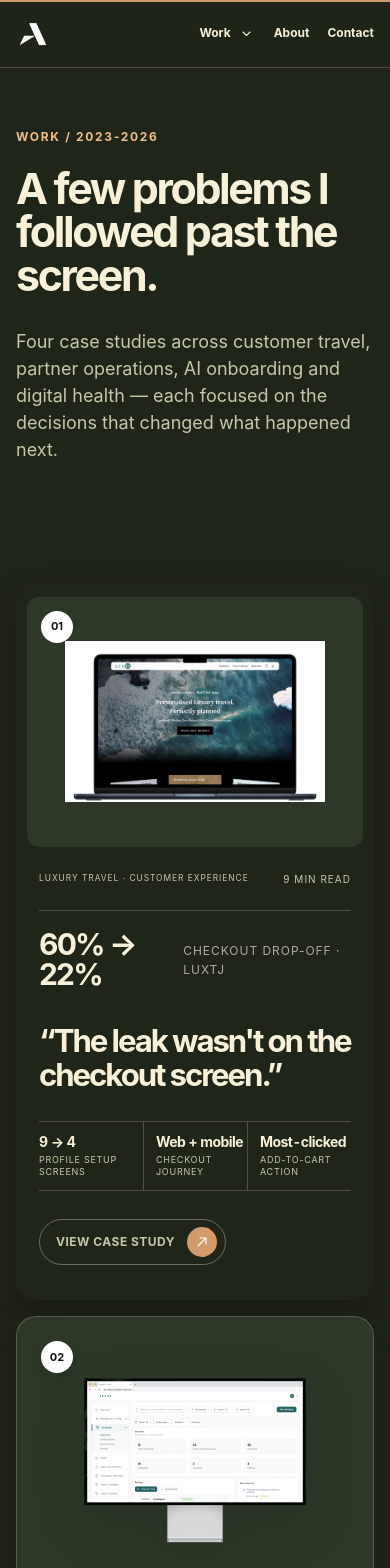
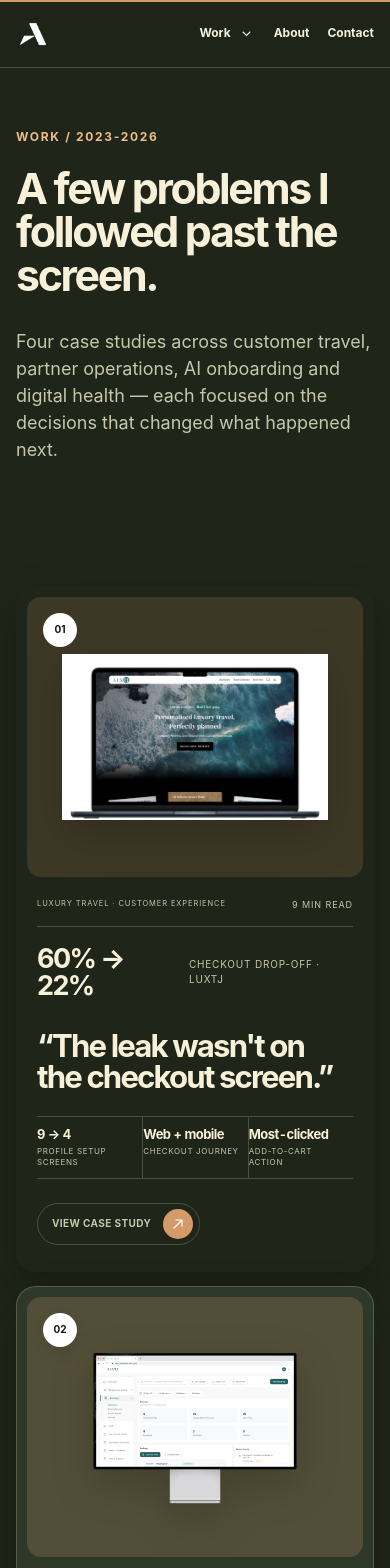
Before and after one commit to Akshayux/akshay-portfolio, a Next.js app: page /work in a window 390 px wide. Shown: the top 1568 px of the page. Built offline with nearby package versions, Linux system fonts and the light colour scheme.

Commit message:
Introduce bento work grid

```diff
--- a/app/components.tsx
+++ b/app/components.tsx
@@ -55,8 +55,8 @@ export function ProofStrip(){
   </dl>;
 }
 
-export function ProjectFeature({compact=false}:{compact?:boolean}){
-  return <article className={`case-study-card case-study-feature reveal ${compact?'project-feature-compact':''}`}>
+export function ProjectFeature({compact=false,bento=false}:{compact?:boolean;bento?:boolean}){
+  return <article className={`case-study-card case-study-feature reveal ${compact?'project-feature-compact':''} ${bento?'work-bento-feature':''}`}>
     <Link className="case-study-link" href="/work/luxtj" aria-label="Read the LUXTJ case study" data-cursor-label="View">
       <div className="case-study-media" data-parallax><img src="/optimized/luxtj-main.jpg" alt="LUXTJ personalised luxury-travel experience displayed on a laptop"/></div>
       <div className="case-study-copy">
@@ -70,7 +70,7 @@ export function ProjectFeature({compact=false}:{compact?:boolean}){
   </article>;
 }
 
-export function ProjectCard({index,title,label,metrics,readTime,description,image,href,inProgress=false}:{index:string;title:string;label:string;role:string;metrics:{value:string;label:string}[];readTime:string;description:string;outcome:string;signal:string;image:string;href:string;tags:string[];inProgress?:boolean}){
+export function ProjectCard({index,title,label,metrics,readTime,description,image,href,inProgress=false,bento=false}:{index:string;title:string;label:string;role:string;metrics:{value:string;label:string}[];readTime:string;description:string;outcome:string;signal:string;image:string;href:string;tags:string[];inProgress?:boolean;bento?:boolean}){
   const content=<>
       <div className="case-study-media" data-parallax><img src={image} loading="lazy" decoding="async" alt={`${title} project interface`}/><span>{index}</span></div>
       <div className="case-study-copy">
@@ -80,14 +80,14 @@ export function ProjectCard({index,title,label,metrics,readTime,description,imag
         <footer><span>{inProgress?'View snapshot':'View case study'}</span><Arrow/></footer>
       </div>
     </>;
-  return <article className={`case-study-card project-card-${index}${inProgress?' case-study-card-progress':''} reveal`}>
+  return <article className={`case-study-card project-card-${index}${inProgress?' case-study-card-progress':''}${bento?' work-bento-card':''} reveal`}>
     <Link className="case-study-link" href={href} aria-label={inProgress?`View the ${title} project snapshot`:`Read the ${title} case study`} data-cursor-label="Explore">{content}</Link>
   </article>;
 }
 
-export function CaseStudyStack({compact=false}:{compact?:boolean}){
+export function CaseStudyStack({compact=false,bento=false}:{compact?:boolean;bento?:boolean}){
   const projects=featuredProjects.slice(1);
-  return <div className={`case-study-stack${compact?' case-study-stack-static':''}`}><ProjectFeature compact={compact}/>{projects.map(project=><ProjectCard key={project.title} {...project}/>)}</div>;
+  return <div className={`case-study-stack${compact?' case-study-stack-static':''}${bento?' case-study-stack-bento':''}`}><ProjectFeature compact={compact} bento={bento}/>{projects.map(project=><ProjectCard key={project.title} {...project} bento={bento}/>)}</div>;
 }
 
 export function TestimonialsSection({index='05'}:{index?:string}={}){
--- a/app/page.tsx
+++ b/app/page.tsx
@@ -17,7 +17,7 @@ export default function Home(){return <PageFrame>
 
   <section className="featured-work shell" id="selected-work">
     <div className="editorial-heading reveal"><span>01</span><div><small>Work</small><h2>A few products I&apos;ve helped make clearer.</h2></div></div>
-    <CaseStudyStack/>
+    <CaseStudyStack bento/>
     <div className="more-work-heading reveal"><span>More selected work</span><Link className="text-link" href="/work" data-cursor-label="View">See all work <Arrow/></Link></div>
   </section>
 
--- a/app/refinements.css
+++ b/app/refinements.css
@@ -124,3 +124,61 @@ body{overflow-x:hidden}
   .page-hero h1{font-size:clamp(42px,11vw,58px)}
   .section{padding-block:78px}
 }
+
+/* Bento work grid: give each project a clear visual weight while keeping one
+   rhythm, one corner language and one obvious path into the case study. */
+.case-study-stack-bento{display:grid;grid-template-columns:repeat(12,minmax(0,1fr));grid-template-rows:minmax(300px,auto) minmax(300px,auto) minmax(250px,auto);gap:18px;align-items:stretch}
+.case-study-stack-bento>.case-study-card{position:relative!important;top:auto!important;height:auto!important;min-height:0;display:flex;padding:12px;border-radius:24px;background:var(--paper-2);border:1px solid var(--line);box-shadow:none;overflow:hidden;transition:transform .45s cubic-bezier(.22,1,.36,1),box-shadow .45s ease,background .3s ease}
+.case-study-stack-bento>.case-study-card>.case-study-link{display:flex;flex-direction:column;width:100%;height:100%;min-height:0;gap:0}
+.case-study-stack-bento>.case-study-feature{grid-column:span 7;grid-row:span 2;background:var(--paper-2);border-color:var(--line);color:var(--ink)}
+.case-study-stack-bento>.project-card-02,.case-study-stack-bento>.project-card-03{grid-column:span 5;grid-row:span 1}
+.case-study-stack-bento>.project-card-04{grid-column:1/-1;grid-row:span 1}
+.case-study-stack-bento .case-study-media,.case-study-stack-bento .case-study-feature .case-study-media{position:relative;flex:1 1 auto;min-height:0;height:auto;padding:22px;border-radius:16px;background:color-mix(in srgb,var(--paper) 84%,var(--accent) 16%)}
+.case-study-stack-bento .case-study-media img{width:90%;height:90%;max-height:none;object-fit:contain;filter:drop-shadow(0 14px 20px rgba(0,0,0,.18));transition:transform .65s cubic-bezier(.22,1,.36,1),filter .5s ease}
+.case-study-stack-bento .case-study-media>span,.case-study-stack-bento .case-study-feature .case-study-media::before{top:16px;left:16px;width:34px;height:34px;font-size:10px}
+.case-study-stack-bento .case-study-copy,.case-study-stack-bento .case-study-feature .case-study-copy{flex:0 0 auto;min-height:0;padding:20px 12px 12px;background:transparent;color:var(--ink)}
+.case-study-stack-bento .case-study-copy header,.case-study-stack-bento .case-study-feature .case-study-copy header{font-size:9px;line-height:1.3;color:var(--muted)}
+.case-study-stack-bento .case-study-copy h3,.case-study-stack-bento .case-study-feature .case-study-copy h3{margin:14px 0 0;font-size:clamp(24px,2.4vw,37px);line-height:1.02;letter-spacing:-.06em;color:var(--ink)}
+.case-study-stack-bento .case-study-feature .case-study-copy h3{font-size:clamp(28px,2.7vw,43px);font-weight:650;text-transform:none;color:var(--ink)}
+.case-study-stack-bento .case-study-lead-metric{margin-top:15px}
+.case-study-stack-bento .case-study-lead-metric strong{font-size:clamp(25px,2.2vw,34px)}
+.case-study-stack-bento .case-study-lead-metric span{font-size:10px;color:var(--muted)}
+.case-study-stack-bento .case-study-metrics{margin-top:18px}
+.case-study-stack-bento .case-study-metrics>div{padding:10px 8px 10px 0}
+.case-study-stack-bento .case-study-metrics dt{font-size:clamp(13px,1.35vw,18px)}
+.case-study-stack-bento .case-study-metrics dd{font-size:8px}
+.case-study-stack-bento .case-study-copy footer{width:max-content;min-height:42px;margin-top:18px;padding:5px 6px 5px 14px;font-size:10px;border-color:var(--line);color:var(--ink)}
+.case-study-stack-bento .case-study-copy footer .arrow-icon{width:30px;height:30px;font-size:13px}
+.case-study-stack-bento>.project-card-02 .case-study-media{background:color-mix(in srgb,var(--paper-2) 78%,var(--accent) 22%)}
+.case-study-stack-bento>.project-card-03 .case-study-media{background:color-mix(in srgb,var(--paper-2) 88%,var(--accent) 12%)}
+.case-study-stack-bento>.project-card-04 .case-study-link{display:grid;grid-template-columns:minmax(280px,.72fr) minmax(0,1.28fr);align-items:stretch}
+.case-study-stack-bento>.project-card-04 .case-study-media{height:auto;min-height:210px}
+.case-study-stack-bento>.project-card-04 .case-study-copy{padding:28px 28px 22px}
+.case-study-stack-bento>.project-card-04 .case-study-copy h3{max-width:720px;font-size:clamp(27px,2.7vw,42px)}
+.case-study-stack-bento>.project-card-04 .case-study-media img{width:86%;height:86%}
+@media (hover:hover) and (pointer:fine){
+  .case-study-stack-bento>.case-study-card:hover,.case-study-stack-bento>.case-study-card:focus-within{transform:translateY(-5px);box-shadow:0 24px 50px rgba(0,0,0,.2);z-index:3}
+  .case-study-stack-bento>.case-study-card:hover .case-study-media img,.case-study-stack-bento>.case-study-card:focus-within .case-study-media img{transform:scale(1.04);filter:drop-shadow(0 22px 28px rgba(0,0,0,.25))}
+  .case-study-stack-bento>.case-study-card:hover .case-study-copy footer .arrow-icon,.case-study-stack-bento>.case-study-card:focus-within .case-study-copy footer .arrow-icon{transform:translate(0,0) rotate(45deg)}
+}
+@media (max-width:1020px) and (min-width:761px){
+  .case-study-stack-bento{grid-template-columns:repeat(2,minmax(0,1fr));grid-template-rows:minmax(280px,auto) minmax(280px,auto) minmax(240px,auto);gap:16px}
+  .case-study-stack-bento>.case-study-feature,.case-study-stack-bento>.project-card-04{grid-column:1/-1}
+  .case-study-stack-bento>.case-study-feature{grid-row:span 1}
+  .case-study-stack-bento>.case-study-feature>.case-study-link{display:grid;grid-template-columns:minmax(0,1.05fr) minmax(0,.95fr)}
+  .case-study-stack-bento>.case-study-feature .case-study-media{height:auto}
+  .case-study-stack-bento>.project-card-04 .case-study-copy{padding:22px 24px 20px}
+}
+@media (max-width:760px){
+  .case-study-stack-bento{grid-template-columns:1fr;grid-template-rows:none;grid-auto-rows:auto;gap:14px}
+  .case-study-stack-bento>.case-study-card,.case-study-stack-bento>.case-study-feature,.case-study-stack-bento>.project-card-02,.case-study-stack-bento>.project-card-03,.case-study-stack-bento>.project-card-04{grid-column:auto;grid-row:auto;padding:10px;border-radius:20px}
+  .case-study-stack-bento>.case-study-feature>.case-study-link,.case-study-stack-bento>.project-card-04 .case-study-link{display:flex;flex-direction:column}
+  .case-study-stack-bento .case-study-media,.case-study-stack-bento .case-study-feature .case-study-media{flex:0 0 260px;min-height:260px;padding:20px;border-radius:14px}
+  .case-study-stack-bento>.case-study-feature .case-study-media{flex-basis:280px}
+  .case-study-stack-bento .case-study-copy,.case-study-stack-bento .case-study-feature .case-study-copy,.case-study-stack-bento>.project-card-04 .case-study-copy{padding:22px 10px 16px}
+  .case-study-stack-bento .case-study-copy h3,.case-study-stack-bento .case-study-feature .case-study-copy h3,.case-study-stack-bento>.project-card-04 .case-study-copy h3{font-size:clamp(26px,8vw,36px)}
+  .case-study-stack-bento .case-study-lead-metric strong{font-size:27px}
+  .case-study-stack-bento .case-study-metrics{margin-top:22px}
+  .case-study-stack-bento .case-study-copy footer{margin-top:24px}
+  .case-study-stack-bento>.project-card-04 .case-study-media{min-height:240px}
+}
--- a/app/work/page.tsx
+++ b/app/work/page.tsx
@@ -13,7 +13,7 @@ export default function WorkPage(){return <PageFrame>
   </section>
 
   <section className="section shell work-feature">
-    <CaseStudyStack compact/>
+    <CaseStudyStack compact bento/>
   </section>
 
   <section className="section shell">
```
